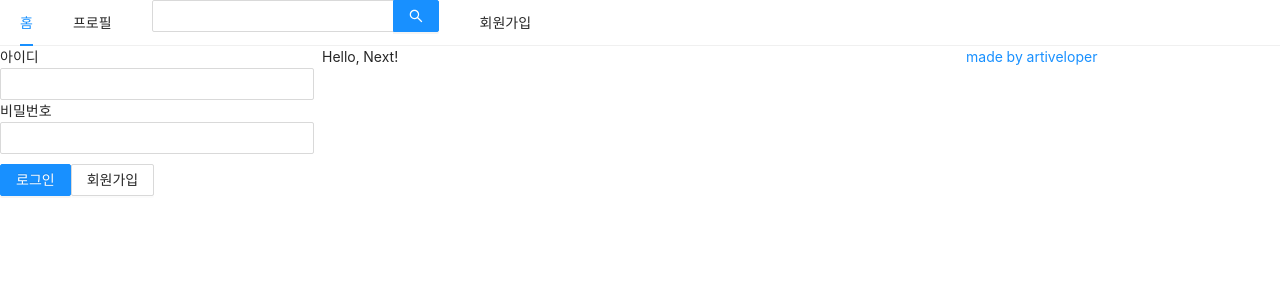
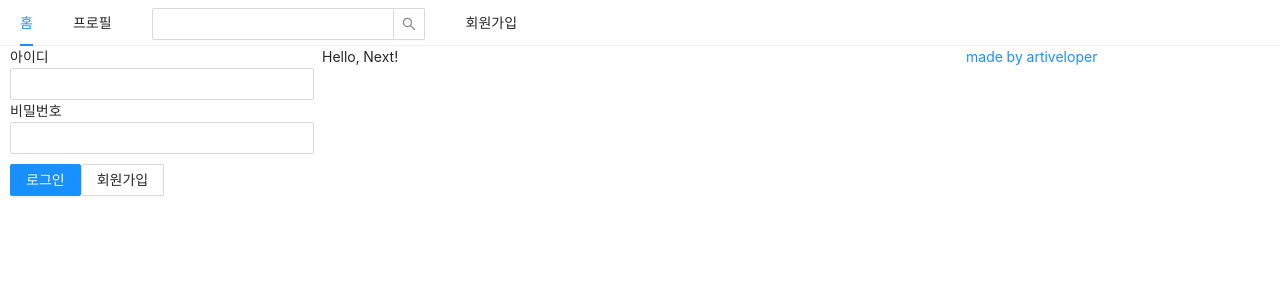
Before and after one commit to artiveloper/inflearn-nodebird, a Next.js app: page / in a window 1280 px wide. Shown: the top 300 px of the page. Built offline with nearby package versions, Linux system fonts and the light colour scheme.

Commit message:
더미 데이터로 로그인하기

```diff
--- a/components/AppLayout.js
+++ b/components/AppLayout.js
@@ -6,9 +6,13 @@
 import UserProfile from './UserProfile';
 import LoginForm from './LoginForm';
 
+const SearchInput = styled(Input.Search)`
+  vertical-align: middle;
+`
+
 const AppLayout = ({children}) => {
 
-    const {isLoggedIn, setIsLoggedIn} = useState(false)
+    const [isLoggedIn, setIsLoggedIn] = useState(false)
 
     return (
         <div>
@@ -20,7 +24,7 @@
                     <Link href='/profile'><a>프로필</a></Link>
                 </Menu.Item>
                 <Menu.Item>
-                    <SearchInput enterButton />
+                    <SearchInput />
                 </Menu.Item>
                 <Menu.Item>
                     <Link href='/signup'><a>회원가입</a></Link>
@@ -28,7 +32,7 @@
             </Menu>
             <Row gutter={8}>
                 <Col xs={24} md={6}>
-                    {isLoggedIn ? <UserProfile/> : <LoginForm/>}
+                    {isLoggedIn ? <UserProfile setIsLoggedIn={setIsLoggedIn}/> : <LoginForm setIsLoggedIn={setIsLoggedIn}/>}
                 </Col>
                 <Col xs={24} md={12}>
                     {children}
@@ -41,10 +45,6 @@
     )
 }
 
-const SearchInput = styled(Input.Search)`
-  vertical-align: 'middle
-`
-
 AppLayout.propTypes = {
     children: PropTypes.node.isRequired,
 }
--- a/components/LoginForm.js
+++ b/components/LoginForm.js
@@ -1,9 +1,10 @@
 import React, {useState, useCallback} from 'react'
+import PropTypes from 'prop-types'
 import {Form, Input, Button} from 'antd'
 import Link from 'next/link'
 import styled from 'styled-components'
 
-const LoginForm = () => {
+const LoginForm = ({setIsLoggedIn}) => {
 
     const [id, setId] = useState('')
     const [password, setPassword] = useState('')
@@ -16,8 +17,13 @@
         setPassword(e.target.value)
     }, [])
 
+    const onSubmitForm = useCallback(() => {
+        console.log("onSubmitForm :: ", id, password)
+        setIsLoggedIn(true)
+    }, [id, password])
+
     return (
-        <Form>
+        <FormWrapper onFinish={onSubmitForm}>
             <div>
                 <label htmlFor="user-id">아이디</label>
                 <br/>
@@ -33,6 +39,7 @@
                 <br/>
                 <Input
                     name="user-password"
+                    type="password"
                     value={password}
                     onChange={onChangePassword}
                     required
@@ -46,7 +53,7 @@
                     </a>
                 </Link>
             </ButtonWrapper>
-        </Form>
+        </FormWrapper>
     )
 }
 
@@ -54,4 +61,12 @@
   margin-top: 10px;
 `
 
+const FormWrapper = styled(Form)`
+  padding-left: 10px;
+`
+
+LoginForm.propTypes = {
+    setIsLoggedIn: PropTypes.func.isRequired,
+}
+
 export default LoginForm
--- a/components/UserProfile.js
+++ b/components/UserProfile.js
@@ -1,5 +1,38 @@
-const UserProfile = () => {
+import React, {useCallback} from 'react'
+import PropTypes from 'prop-types'
+import {Avatar, Button, Card} from 'antd'
 
+const UserProfile = ({setIsLoggedIn}) => {
+
+    const onLogout = useCallback(() => {
+        setIsLoggedIn(false)
+    }, [])
+
+    return (
+        <Card
+            actions={
+                [
+                    <div key="twit">짹짹<br/>0</div>,
+                    <div key="followings">팔로잉<br/>0</div>,
+                    <div key="followers">팔로워<br/>0</div>
+                ]
+            }
+        >
+            <Card.Meta
+                avatar={
+                    <Avatar>
+                        ZC
+                    </Avatar>
+                }
+                title="Artiveloper"
+            />
+            <Button onClick={onLogout}>로그아웃</Button>
+        </Card>
+    )
+}
+
+UserProfile.propTypes = {
+    setIsLoggedIn: PropTypes.func.isRequired
 }
 
 export default UserProfile
```
